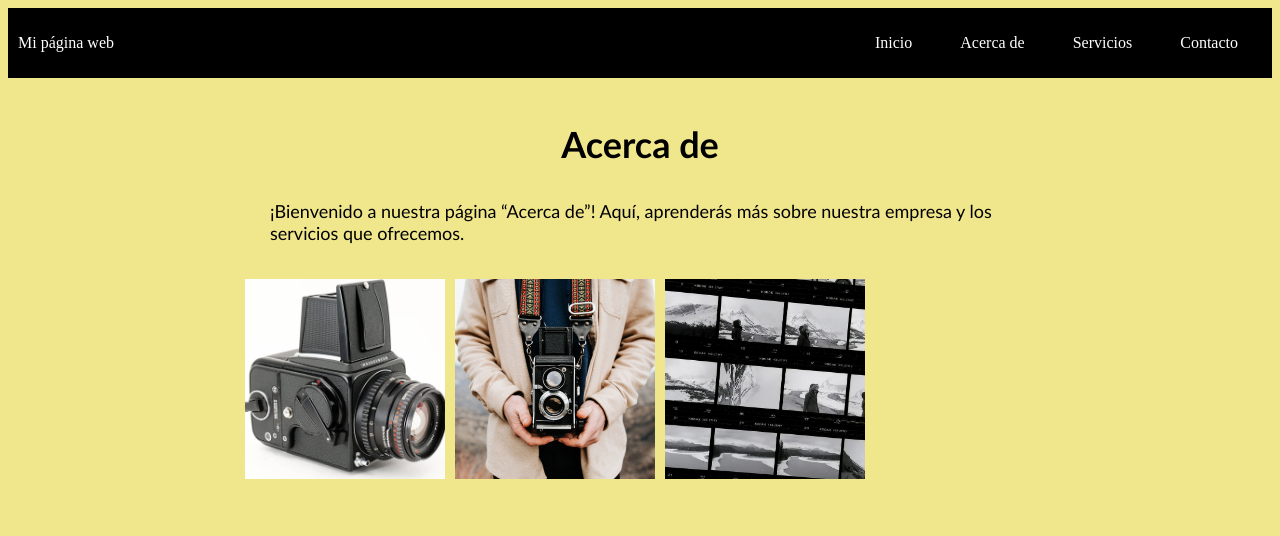
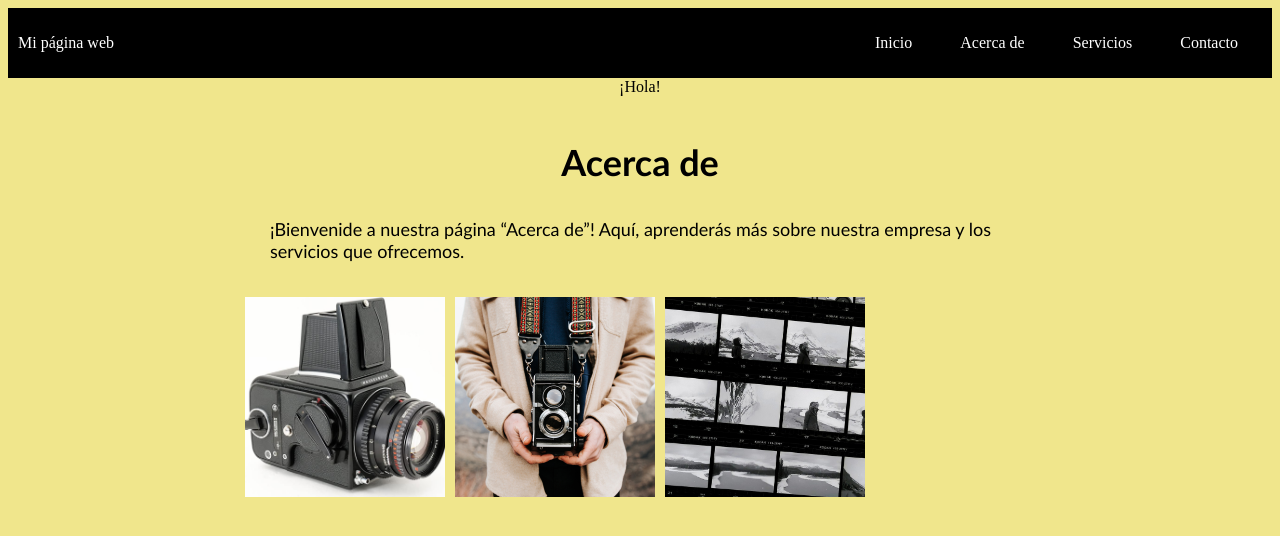
Before and after one commit to JulioLede/miprimerapagina, a plain HTML site: page about.html in a window 1280 px wide. Drawn offline with Linux system fonts and the light colour scheme.

Commit message:
mi primera confirmación de actualización

```diff
--- a/about.html
+++ b/about.html
@@ -7,7 +7,8 @@
 </head>
 
 <body>
-    <div class="container-nav">
+    <header class="container-nav">
+        <nav class="navbar">
             <nav class="navbar" role="navigation">
                 <a href="index.html" class="brand">Mi página web</a>
                 <ul class="nav-links">
@@ -17,11 +18,18 @@
                     <li><a href="contact.html">Contacto</a></li>
                 </ul>
             </nav>
+        </nav>
         <button class="button-menu-toggle">Menu</button>
+    </header>
+
+    <main>
+        <div class="greeting">
+            ¡Hola!
         </div>
+
         <div class="container">
             <h1>Acerca de</h1>
-        <p>¡Bienvenido a nuestra página “Acerca de”! Aquí, aprenderás más sobre
+            <p>¡Bienvenide a nuestra página “Acerca de”! Aquí, aprenderás más sobre
             nuestra empresa y los servicios que ofrecemos.</p>
 
             <div class="imagenes">
@@ -30,6 +38,12 @@
                 <img src="fotologia3.jpg" alt="film2"/>
             </div>
         </div>
+    </main>
+
+    <footer>
+        <!-- Contenido del pie de página -->
+    </footer>
+
     <script src="script.js"></script>
 </body>
 
--- a/styles.css
+++ b/styles.css
@@ -158,3 +158,7 @@ align-items: center;
     margin: 5px;
 
 }
+
+.greeting {
+    text-align: center;
+}
```
Also changed, not shown: contact.html (+13 -3 lines), index.html (+1 -1 lines), services.html (+12 -2 lines). Lines whose indentation alone changed are shown as unchanged.
